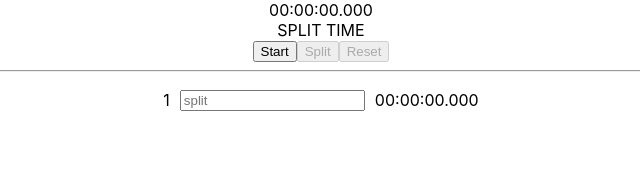
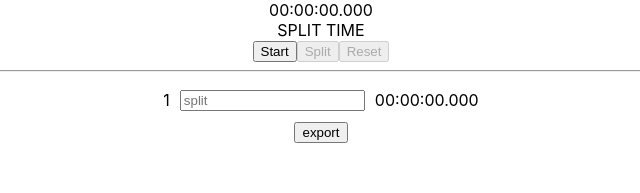
Before and after one commit to jwc20/stopwatch-ics, a React (Create React App) app: page / in a window 1280 px wide. Shown: the top 193 px of the page, without its empty margins (319-959 px from the left). Built offline with nearby package versions, Linux system fonts and the light colour scheme.

Commit message:
added export button for split list

```diff
--- a/src/App.js
+++ b/src/App.js
@@ -7,10 +7,12 @@ function App() {
   const [start, setStart] = useState(null);
   const [paused, setPaused] = useState(true);
   const [time, setTime] = useState(0);
+//   const [splitList, setSplitList] = useState([])
   const [splitList, setSplitList] = useState([
     {
+      index:0,
       time: 0,
-      label: "split",
+      label: "start",
     },
   ]);
 
@@ -26,14 +28,21 @@ function App() {
     }
   }, [paused, start]);
 
+
+  const handleSubmit = (e) => {
+    e.preventDefault()
+    console.log(splitList)
+  }
+
   const startTimer = () => {
     setStart(Date.now() - time);
     setPaused((p) => !p);
-    // if (!paused) addSplitValue("pause")
+    if (!paused) splitTimer("pause")
   };
 
   const splitTimer = () => {
     setSplitList((split) => [...split, { time, label: "split" }]);
+    // setSplitList((split) => console.log(split));
   };
 
   const resetTimer = () => {
@@ -90,7 +99,7 @@ function App() {
         </button>
       </div>
       {splitList.length > 0 && <hr />}
-      <div>
+      <form onSubmit={handleSubmit}>
         {splitList.map((x, index, splitList) => {
           const { time, label } = x;
           const interval = index > 0 ? time - splitList[index - 1].time : time;
@@ -110,7 +119,8 @@ function App() {
             </div>
           );
         })}
-      </div>
+        <button type="submit" onClick={handleSubmit}>export</button>
+      </form>
     </div>
   );
 }
```
